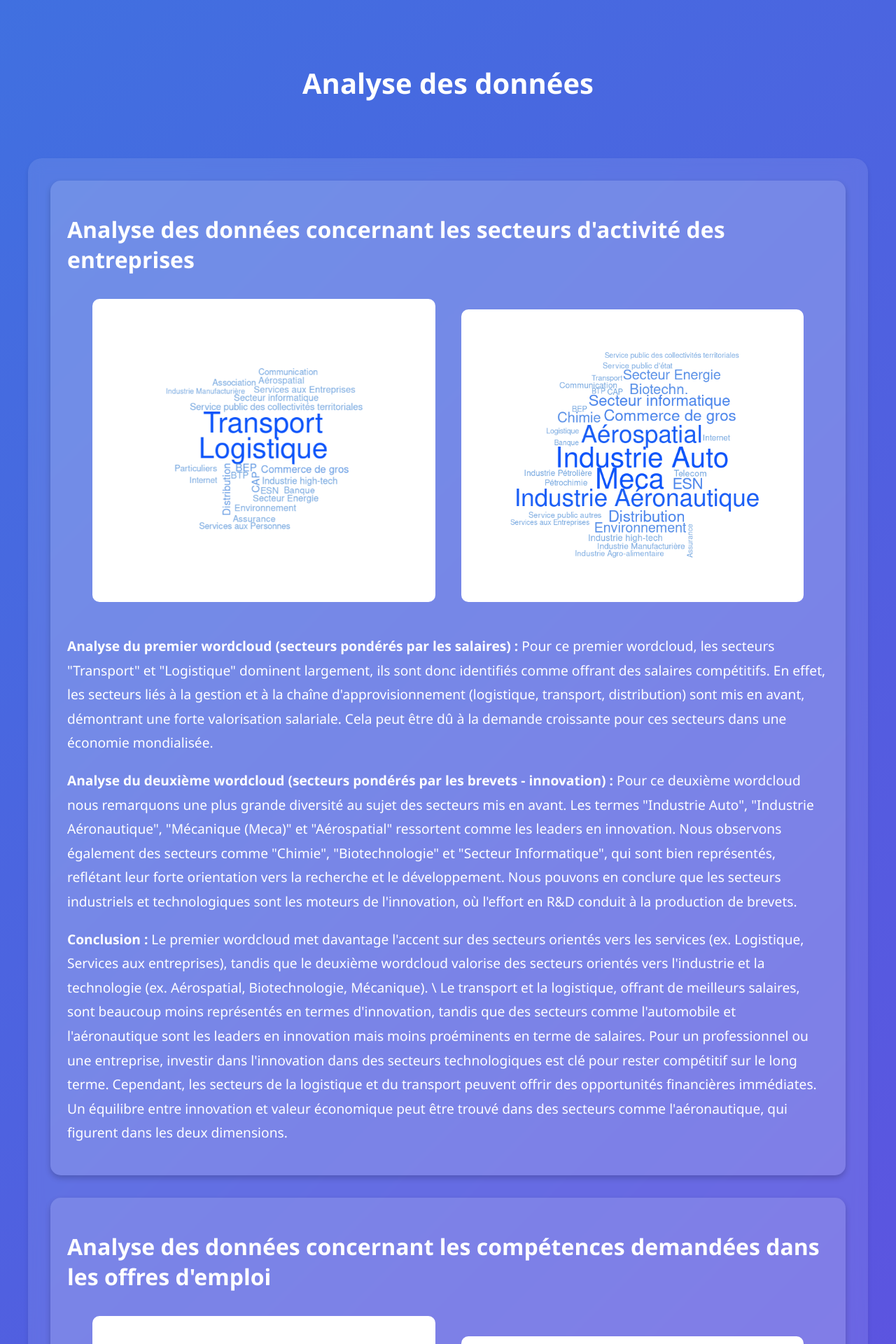
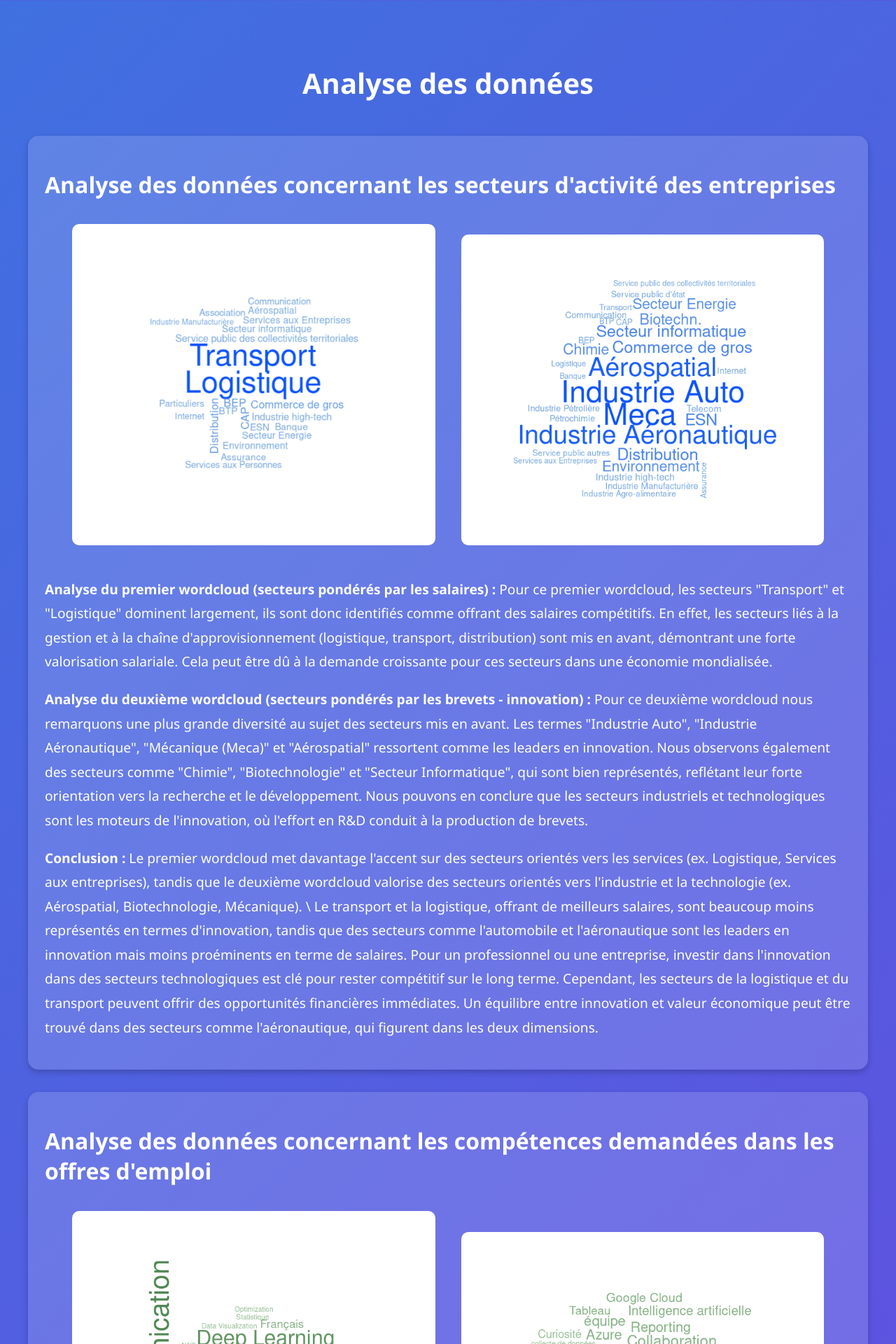
Before and after one commit to SebastienH422/ProjetR.smams, a Jekyll site: the page analyses.html, which Jekyll copies as it is, in a window 1280 px wide. Shown: the top 1920 px of the page at 70% size. Built offline with Jekyll 4.4.1, drawn with Linux system fonts in a browser that asks for light colours.

Commit message:
Update analyses.html

```diff
--- a/analyses.html
+++ b/analyses.html
@@ -92,7 +92,7 @@
             <h1>Analyse des données</h1>
         </header>
 
-        <main class="main-card">
+        <main>
             <section class="section block">
                 <h2>Analyse des données concernant les secteurs d'activité des entreprises</h2>
                 <p align="center">
```
